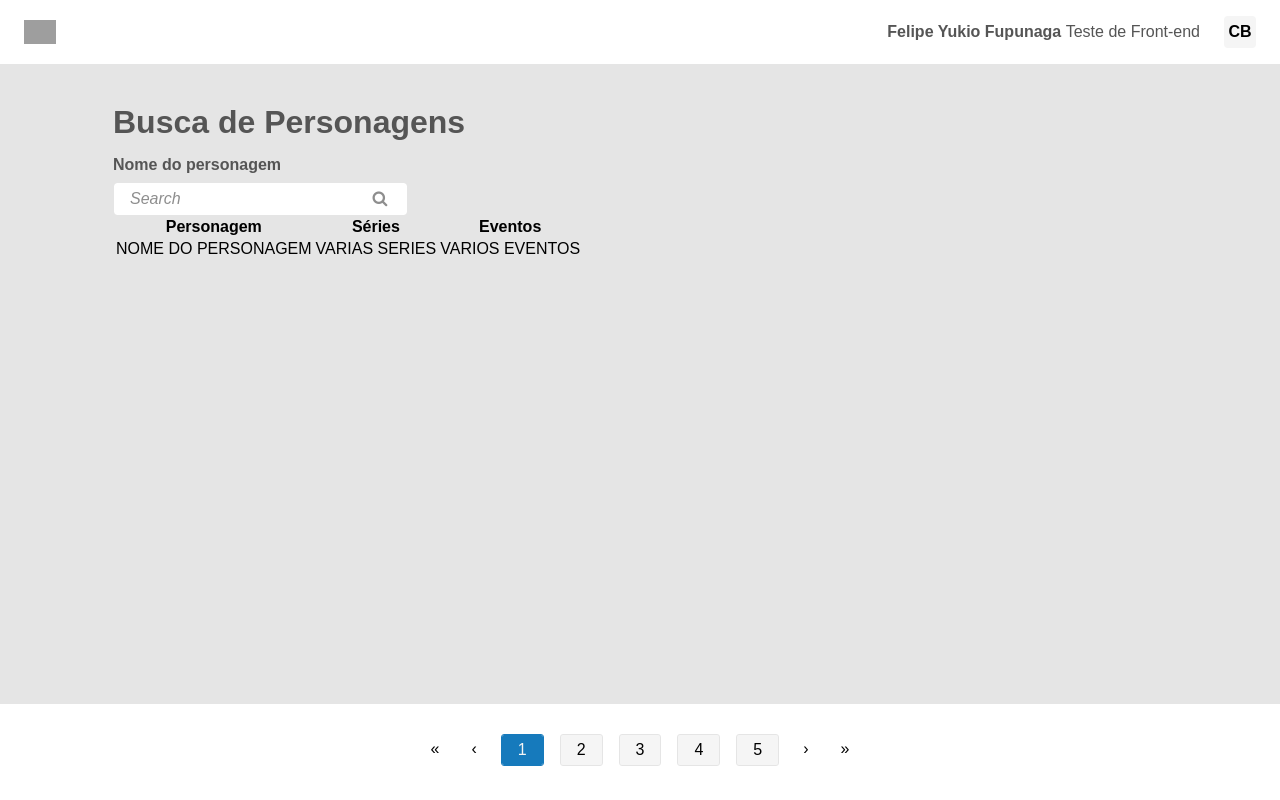
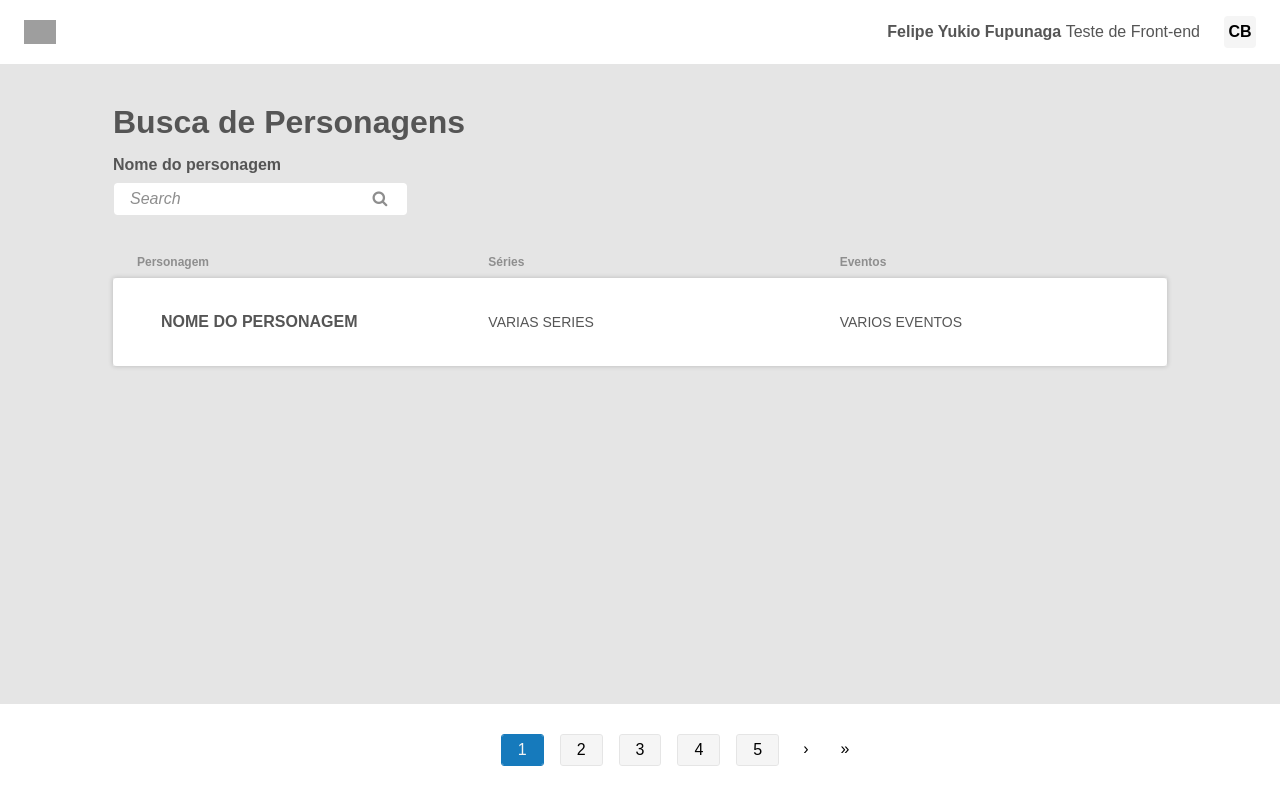
Before and after one commit to felipeyukio182/projeto-code-hero, an Angular app: page /menu-principal in a window 1280 px wide. Built offline with nearby package versions, Linux system fonts and the light colour scheme; grey boxes are pictures that could not be loaded.

Commit message:
Ajustado a maior parte do css e finalizado o componente de paginacao

```diff
--- a/src/app/components/menu-principal/menu-principal.component.css
+++ b/src/app/components/menu-principal/menu-principal.component.css
@@ -53,6 +53,7 @@
 .menu-principal-main .pesquisa {
     height: 59px;
     width: 295px;
+    margin-bottom: 40px;
 }
 .menu-principal-main .pesquisa label {
     color: #555555;
@@ -98,6 +99,66 @@
     color: #8E8E8E;
 }
 
+.tabela-personagens {
+    width: 100%;
+    font-family: sans-serif;
+    border-spacing: 0px;
+}
+.tabela-personagens th {
+    text-align: start;
+    letter-spacing: 0px;
+    color: #8E8E8E;
+    opacity: 1;
+    font-size: 12px;
+    padding: 0px 0px 9px 24px;
+}
+.tabela-personagens tr.card-personagem {
+    height: 88px;
+    box-shadow: 0px 0px 5px #00000033;
+}
+.tabela-personagens tr.card-personagem .personagem {
+    background: #FFFFFF 0% 0% no-repeat padding-box;
+    border-radius: 4px 0px 0px 4px;
+    opacity: 1;
+    width: 33.33%;
+    max-width: 380px;
+    padding-left: 24px;
+}
+.tabela-personagens tr.card-personagem .personagem .nome-personagem {
+    font-size: 16px;
+    letter-spacing: 0px;
+    color: #555555;
+    opacity: 1;
+    padding-left: 24px;
+}
+.tabela-personagens tr.card-personagem .series {
+    background: #FFFFFF 0% 0% no-repeat padding-box;
+    opacity: 1;
+    width: 33.33%;
+    max-width: 380px;
+    padding-left: 24px;
+}
+.tabela-personagens tr.card-personagem .series .nome-serie {
+    font-size: 14px;
+    letter-spacing: 0px;
+    color: #555555;
+    opacity: 1;
+}
+.tabela-personagens tr.card-personagem .eventos {
+    background: #FFFFFF 0% 0% no-repeat padding-box;
+    border-radius: 0px 4px 4px 0px;
+    opacity: 1;
+    width: 33.33%;
+    max-width: 380px;
+    padding-left: 24px;
+}
+.tabela-personagens tr.card-personagem .eventos .nome-evento {
+    font-size: 14px;
+    letter-spacing: 0px;
+    color: #555555;
+    opacity: 1;
+}
+
 /* -- FOOTER -- */
 .menu-principal-footer {
     display: flex;
--- a/src/app/components/menu-principal/menu-principal.component.html
+++ b/src/app/components/menu-principal/menu-principal.component.html
@@ -23,7 +23,8 @@
                     <i class="fa fa-search lupa"></i>
                 </div>
             </div>
-            <table>
+
+            <table class="tabela-personagens">
                 <thead>
                     <tr>
                         <th>Personagem</th>
@@ -32,16 +33,16 @@
                     </tr>
                 </thead>
                 <tbody>
-                    <tr>
-                        <td>
+                    <tr class="card-personagem">
+                        <td class="personagem">
                             <img src="" alt="">
-                            <span>NOME DO PERSONAGEM</span>
+                            <span class="nome-personagem"><strong>NOME DO PERSONAGEM</strong></span>
                         </td>
-                        <td>
-                            <div>VARIAS SERIES</div>
+                        <td class="series">
+                            <div class="nome-serie">VARIAS SERIES</div>
                         </td>
-                        <td>
-                            <div>VARIOS EVENTOS</div>
+                        <td class="eventos">
+                            <div class="nome-evento">VARIOS EVENTOS</div>
                         </td>
                     </tr>
                 </tbody>
--- a/src/app/templates/paginacao/paginacao.component.css
+++ b/src/app/templates/paginacao/paginacao.component.css
@@ -31,6 +31,9 @@
   margin: 0px;
   border: none;
 }
+.paginacao a.setas.setas-esconder {
+  opacity: 0;
+}
 
 .paginacao a:hover:not(.ativo) {
   background-color: #ddd;
--- a/src/app/templates/paginacao/paginacao.component.html
+++ b/src/app/templates/paginacao/paginacao.component.html
@@ -1,8 +1,8 @@
 <div *ngIf="tamanhoLista > 0" class="paginacao">
-  <a class="setas" (click)="irParaPaginaAnterior()">&laquo;</a>
-  <a class="setas" (click)="irParaPaginaAnterior()">&#8249;</a>
+  <a [ngClass]="esconderSetasPaginacao('primeira')" (click)="irParaPrimeiraPagina()">&laquo;</a>
+  <a [ngClass]="esconderSetasPaginacao('anterior')" (click)="irParaPaginaAnterior()">&#8249;</a>
   <!-- <a *ngFor="let l of arrayPaginas, index as i" (click)="selecionarPagina(i + 1)" [ngClass]="pagina == i + 1 ? 'ativo' : ''">{{ i + 1 }}</a> -->
   <a *ngFor="let l of arrayPaginas, index as i" (click)="selecionarPagina(l)" [ngClass]="pagina == l ? 'ativo' : ''">{{ l }}</a>
-  <a class="setas" (click)="irParaProximaPagina()">&#8250;</a>
-  <a class="setas" (click)="irParaProximaPagina()">&raquo;</a>
+  <a [ngClass]="esconderSetasPaginacao('proxima')" (click)="irParaProximaPagina()">&#8250;</a>
+  <a [ngClass]="esconderSetasPaginacao('ultima')" (click)="irParaUltimaPagina()">&raquo;</a>
 </div>
--- a/src/app/templates/paginacao/paginacao.component.ts
+++ b/src/app/templates/paginacao/paginacao.component.ts
@@ -37,6 +37,8 @@ export class PaginacaoComponent implements OnInit, OnChanges {
     }
   }
 
+  ///////////////////////////////////////////////////////////////////////////////////
+  // Mudando de paginação
   selecionarPagina(pagina: number) {
     this.pagina = pagina
     this.menorPagina = this.calcularMenorPagina(this.pagina)
@@ -70,6 +72,26 @@ export class PaginacaoComponent implements OnInit, OnChanges {
     this.paginaChange.emit(this.pagina)
   }
 
+  irParaPrimeiraPagina() {
+    this.pagina = 1
+    this.menorPagina = this.calcularMenorPagina(this.pagina)
+    this.maiorPagina = this.calcularMaiorPagina(this.menorPagina)
+    this.montarArrayPaginas()
+    console.log(this.pagina, this.menorPagina, this.maiorPagina, this.arrayPaginas)
+    this.paginaChange.emit(this.pagina)
+  }
+
+  irParaUltimaPagina() {
+    this.pagina = this.qtdePaginas
+    this.menorPagina = this.calcularMenorPagina(this.pagina)
+    this.maiorPagina = this.calcularMaiorPagina(this.menorPagina)
+    this.montarArrayPaginas()
+    console.log(this.pagina, this.menorPagina, this.maiorPagina, this.arrayPaginas)
+    this.paginaChange.emit(this.pagina)
+  }
+
+  ///////////////////////////////////////////////////////////////////////////////////
+  // Utils
   calcularMenorPagina(pagAtual: number) {
     const menorPag = pagAtual - this.distancia
     return menorPag > 1 ? menorPag : 1
@@ -87,4 +109,17 @@ export class PaginacaoComponent implements OnInit, OnChanges {
     }
   }
 
+  esconderSetasPaginacao(tipoSeta: "primeira"|"anterior"|"proxima"|"ultima") {
+    const pag = this.pagina
+    const qtdePag = this.qtdePaginas
+    if((pag <= 2 && tipoSeta == "primeira") ||
+       (pag == 1 && tipoSeta == "anterior") ||
+       (pag == qtdePag && tipoSeta == "proxima") ||
+       (pag >= qtdePag - 1 && tipoSeta == "ultima")) {
+      return "setas setas-esconder"
+    } else {
+      return "setas"
+    }
+  }
+
 }
```
